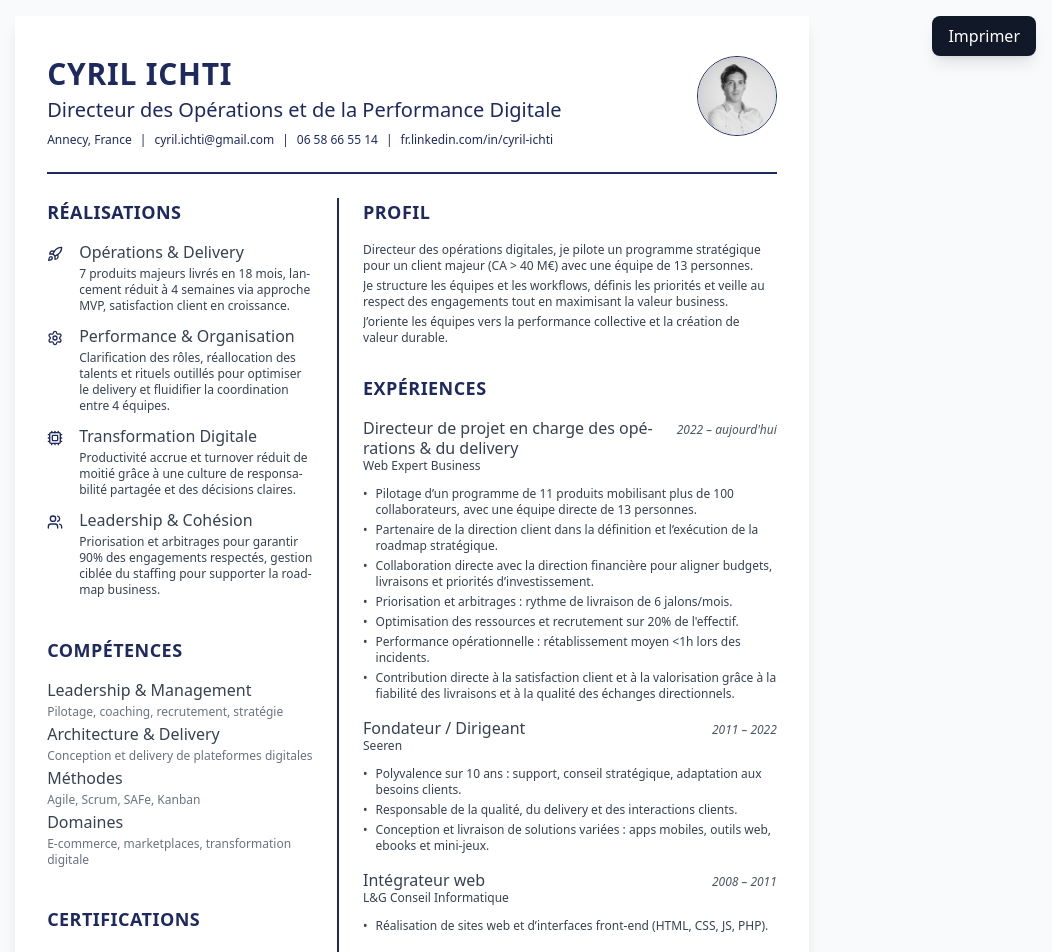
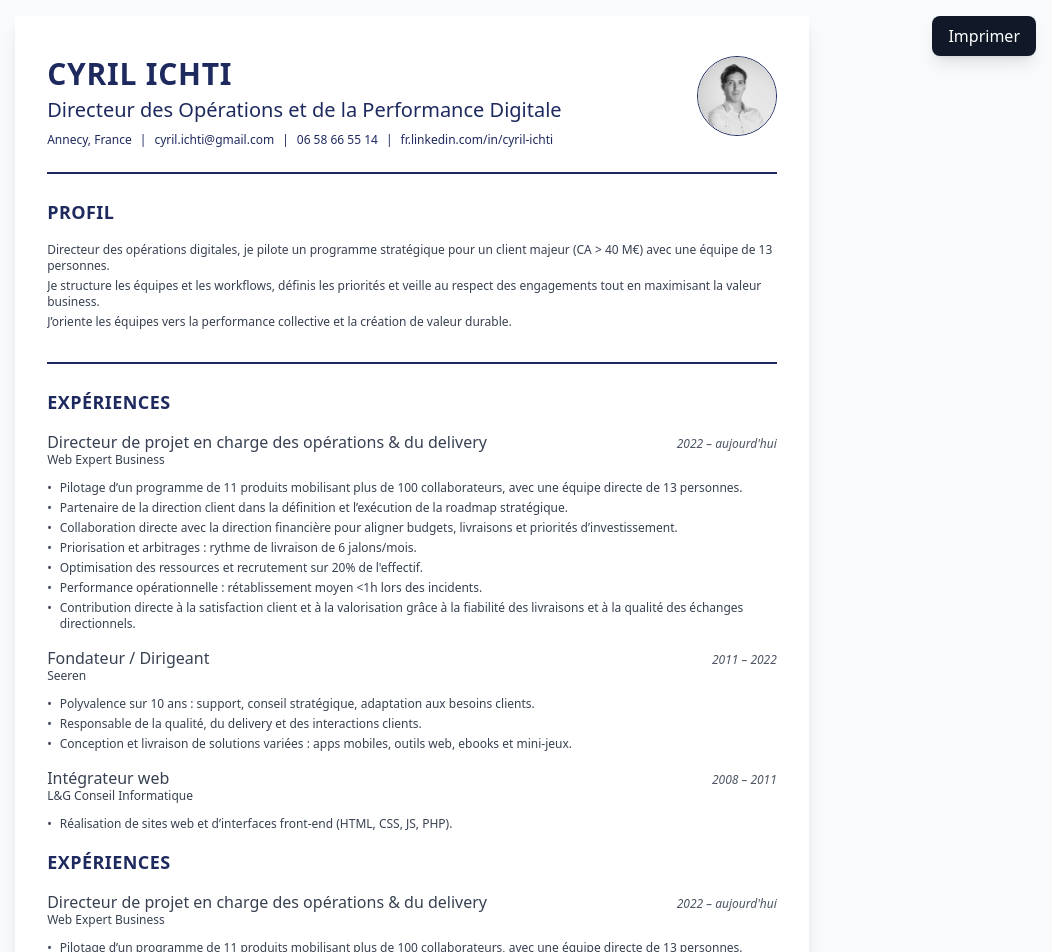
Before and after one commit to seeren/cv, a React (Vite) app: page /cv/detail in a window 1280 px wide. Shown: the top 952 px of the page, without its empty margins (228-1280 px from the left). Built offline with nearby package versions, Linux system fonts and the light colour scheme.

Commit message:
Add multipage for cv detail

```diff
--- a/src/components/A4.tsx
+++ b/src/components/A4.tsx
@@ -1,10 +1,11 @@
 interface A4Props {
+    multiple?: boolean;
     children: React.ReactNode;
 }
 
-function A4({ children }: A4Props) {
+function A4({ children, multiple = false }: A4Props) {
     return (
-        <div className="px-8 py-4 w-[210mm] h-[297mm] bg-white mx-auto flex flex-col print:w-[210mm] print:h-[297mm] print:mx-0 print:shadow-none shadow-lg">
+        <div className={`px-8 py-4 w-[210mm] ${multiple ? '' : 'h-[297mm]'} bg-white mx-auto flex flex-col print:w-[210mm] print:h-[297mm] print:mx-0 print:shadow-none shadow-lg`}>
             {children}
         </div>
     );
--- a/src/features/detail/Detail.tsx
+++ b/src/features/detail/Detail.tsx
@@ -5,18 +5,16 @@ import ButtonPrint from "../../components/ButtonPrint";
 function Detail() {
   return (
     <div className="min-h-screen bg-gray-50 p-4 print:h-auto print:p-0 print:bg-white">
-      <A4>
+      <A4 multiple>
         <Identity />
         <main className="flex flex-1 py-6">
-          <section className="flex flex-col border-r-2 border-blue-dark w-2/5 pr-6">
-            <Achievements />
-            <Skills />
-            <Certifications />
-          </section>
-          <section className="flex flex-col w-3/5 pl-6">
+
+          <section className="flex flex-col">
             <Profile />
+            <div className="border-b-2 border-blue-dark mt-4 mb-6" />
             <Experiences />
-            <Educations />
+            <Experiences />
+            <Experiences />
           </section>
         </main>
       </A4>
```
